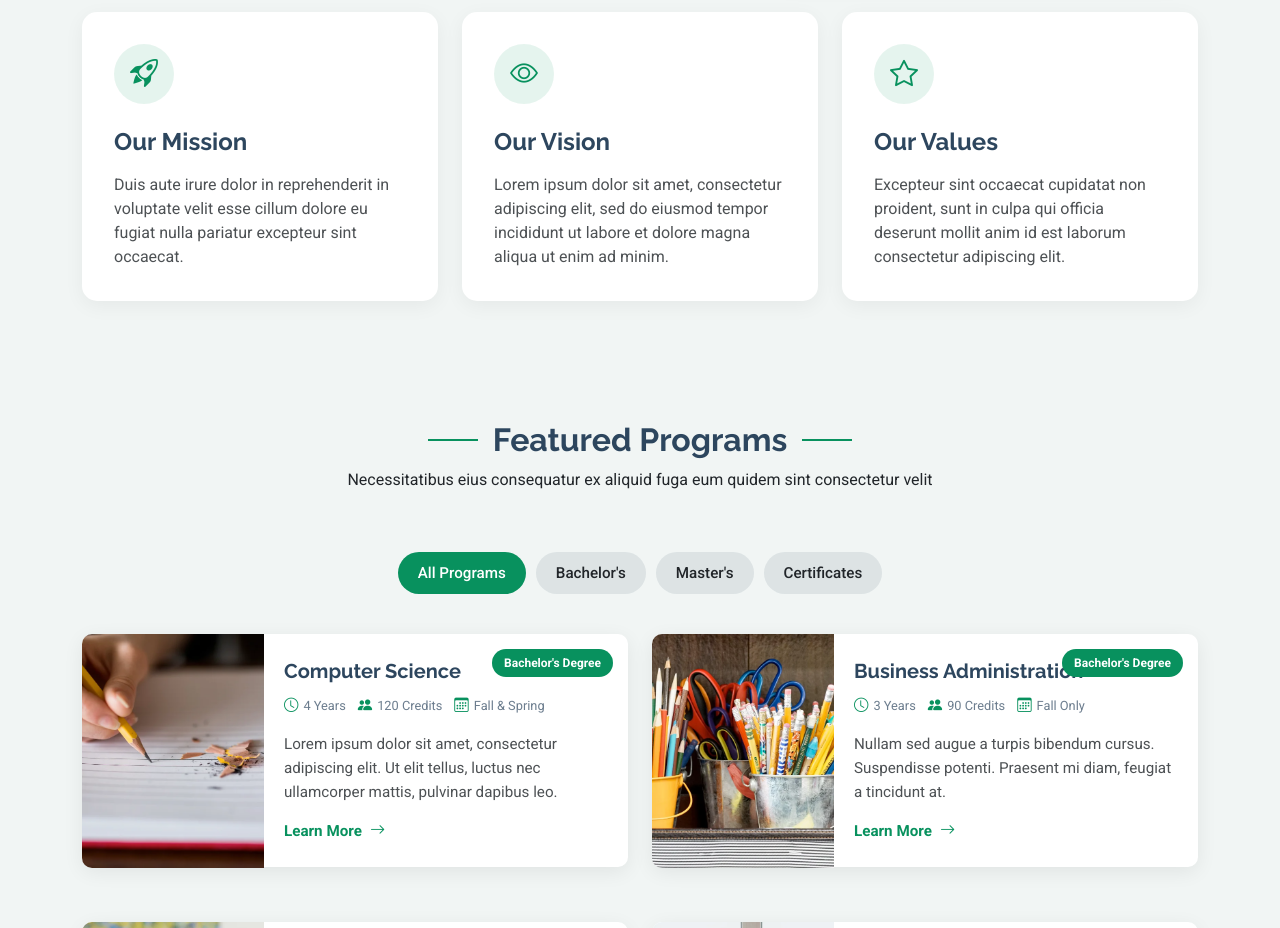
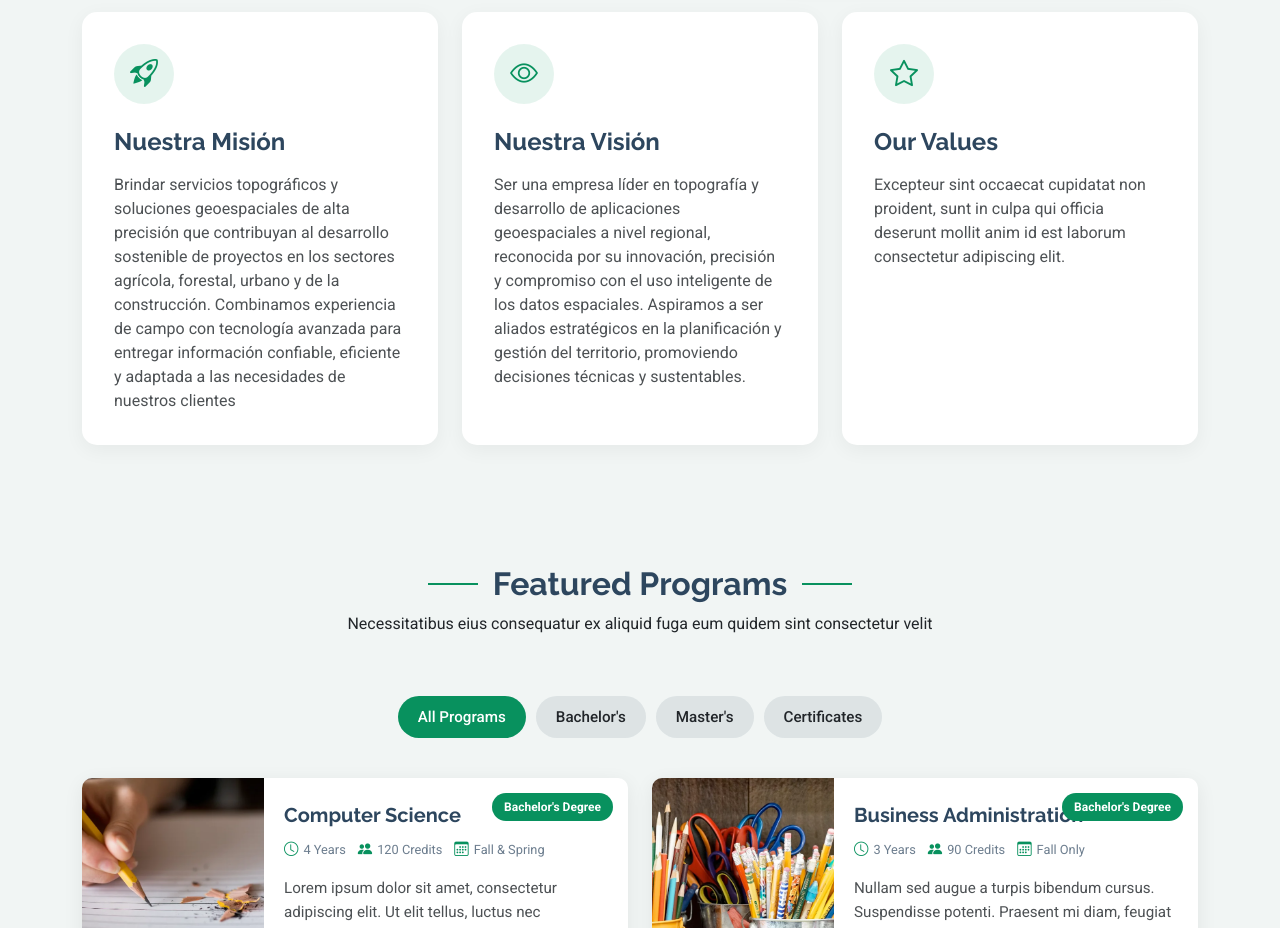
Before and after one commit to arielaguileraquez/arielaguileraquez.github.io, a plain HTML site: page index.html in a window 1280 px wide. Shown: the part 1440-2368 px from the top of the page. Drawn offline with Linux system fonts and the light colour scheme.

Commit message:
musi y vs

```diff
--- a/index.html
+++ b/index.html
@@ -245,8 +245,8 @@
               <div class="card-icon">
                 <i class="bi bi-rocket-takeoff"></i>
               </div>
-              <h3>Our Mission</h3>
-              <p>Duis aute irure dolor in reprehenderit in voluptate velit esse cillum dolore eu fugiat nulla pariatur excepteur sint occaecat.</p>
+              <h3>Nuestra Misión</h3>
+              <p>Brindar servicios topográficos y soluciones geoespaciales de alta precisión que contribuyan al desarrollo sostenible de proyectos en los sectores agrícola, forestal, urbano y de la construcción. Combinamos experiencia de campo con tecnología avanzada para entregar información confiable, eficiente y adaptada a las necesidades de nuestros clientes</p>
             </div>
           </div>
           <div class="col-md-4" data-aos="fade-up" data-aos-delay="200">
@@ -254,8 +254,8 @@
               <div class="card-icon">
                 <i class="bi bi-eye"></i>
               </div>
-              <h3>Our Vision</h3>
-              <p>Lorem ipsum dolor sit amet, consectetur adipiscing elit, sed do eiusmod tempor incididunt ut labore et dolore magna aliqua ut enim ad minim.</p>
+              <h3>Nuestra Visión</h3>
+              <p>Ser una empresa líder en topografía y desarrollo de aplicaciones geoespaciales a nivel regional, reconocida por su innovación, precisión y compromiso con el uso inteligente de los datos espaciales. Aspiramos a ser aliados estratégicos en la planificación y gestión del territorio, promoviendo decisiones técnicas y sustentables.</p>
             </div>
           </div>
           <div class="col-md-4" data-aos="fade-up" data-aos-delay="300">
```
